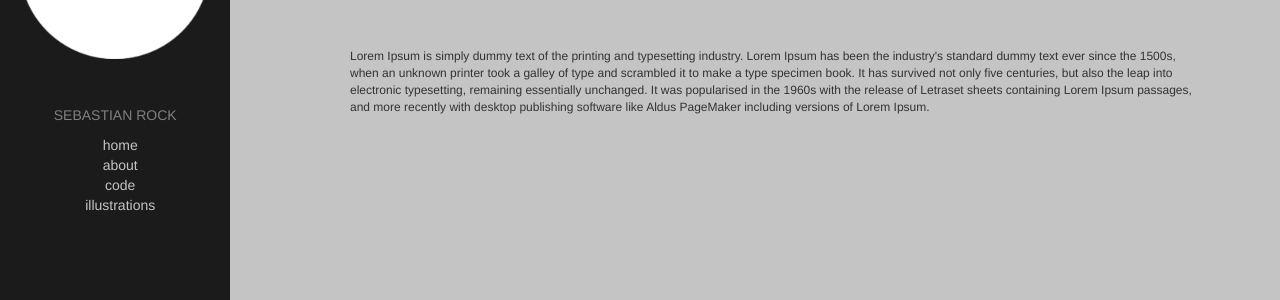
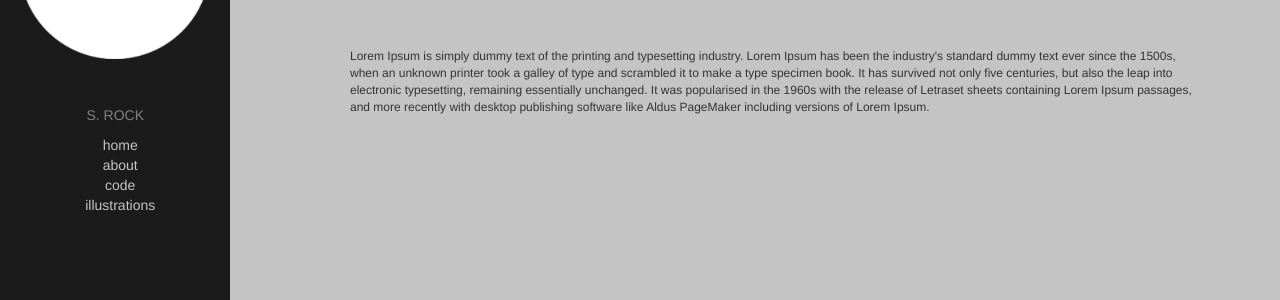
Before and after one commit to Revenir/revenir.github.io, a Jekyll site: the page built from index.html, in a window 1280 px wide. Shown: the part 162-462 px from the top of the page. Built offline with Jekyll 4.4.1, drawn with Linux system fonts in a browser that asks for light colours; some of the changed lines change nothing that is shown.

Commit message:
Update default.html

```diff
--- a/_layouts/default.html
+++ b/_layouts/default.html
@@ -1,7 +1,7 @@
 <!DOCTYPE html>
 <html>
 <head>
-  <title>SEB ROCK</title>
+  <title>S. ROCK</title>
   <meta charset="utf-8" />
   <link href='https://fonts.googleapis.com/css?family=Roboto:300,400,700' rel='stylesheet' type='text/css'>
   <link rel="stylesheet" type="text/css" href="/css/main.css">
@@ -16,7 +16,7 @@
     <img id="avatar" src="/images/placeholda-avatar.png"/>
 
     <div class="pages">
-      <p>SEBASTIAN ROCK</p>
+      <p>S. ROCK</p>
       <ul>
         <li><a href="/">home</a></li>
         <li><a href="/about">about</a></li>
@@ -29,9 +29,9 @@
         <div>
           <ul>
             <li><a href="https://twitter.com/Revenais"><img id="social" src="/images/twitter.png"/></a></li>
-            <li><a href="http://sebehr.tumblr.com"><img id="social" src="/images/tumblr.png"/></a></li>
+            <li><a href="http://revenais.tumblr.com"><img id="social" src="/images/tumblr.png"/></a></li>
             <li><a href="https://github.com/Revenir"><img id="social" src="/images/github.png"/></a></li>
-            <li><a href="mailto:sebrockin@gmail.com"><img id="social" src="/images/email.png"/></a></li>
+            <li><a href="mailto:"><img id="social" src="/images/email.png"/></a></li>
           </ul>
         </div>
     </footer>
```
